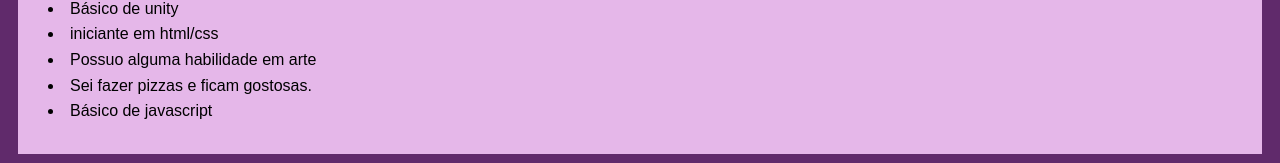
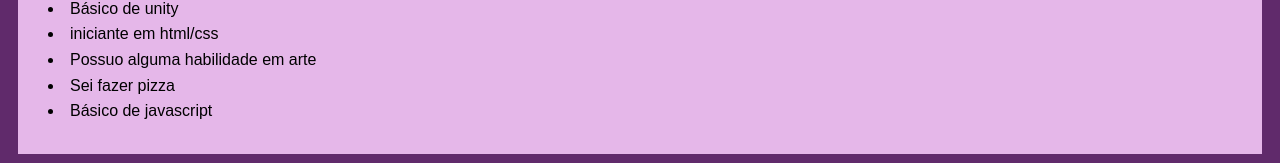
Before and after one commit to Kyoleo01/portfoliokl-main, a plain HTML site: page index.html in a window 1280 px wide. Shown: the part 404-567 px from the top of the page. Drawn offline with Linux system fonts and the light colour scheme.

Commit message:
Update index.html

```diff
--- a/index.html
+++ b/index.html
@@ -28,7 +28,7 @@
         <li>Básico de unity</li>
         <li>iniciante em html/css </li>
         <li>Possuo alguma habilidade em  arte</li>
-        <li>Sei fazer pizzas e ficam gostosas.</li>
+        <li>Sei fazer pizza</li>
         <li>Básico de javascript</li>
     </div>
 
```
